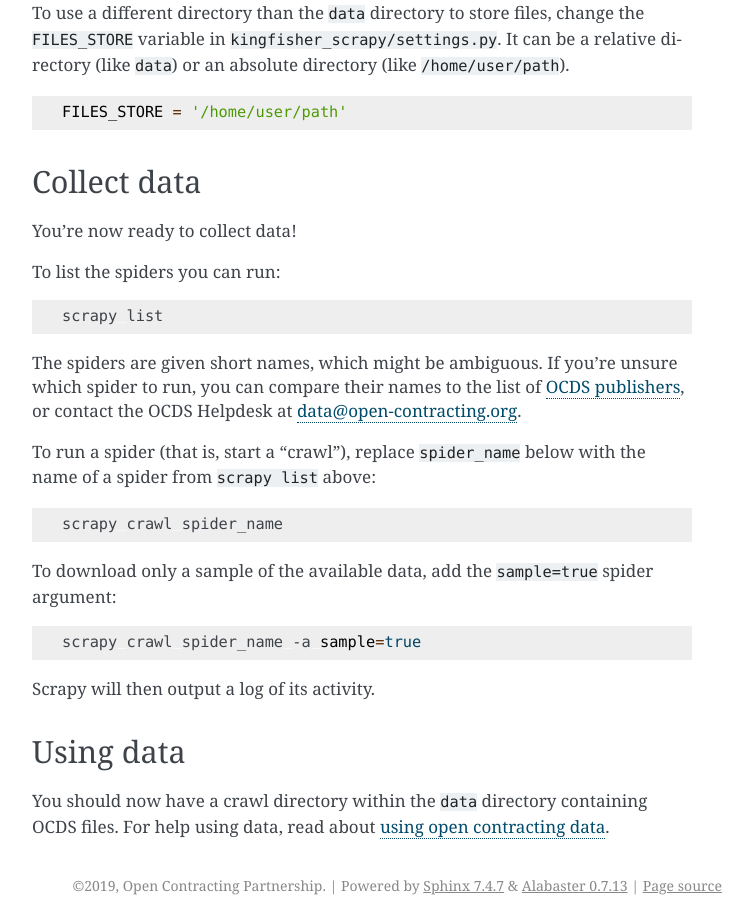
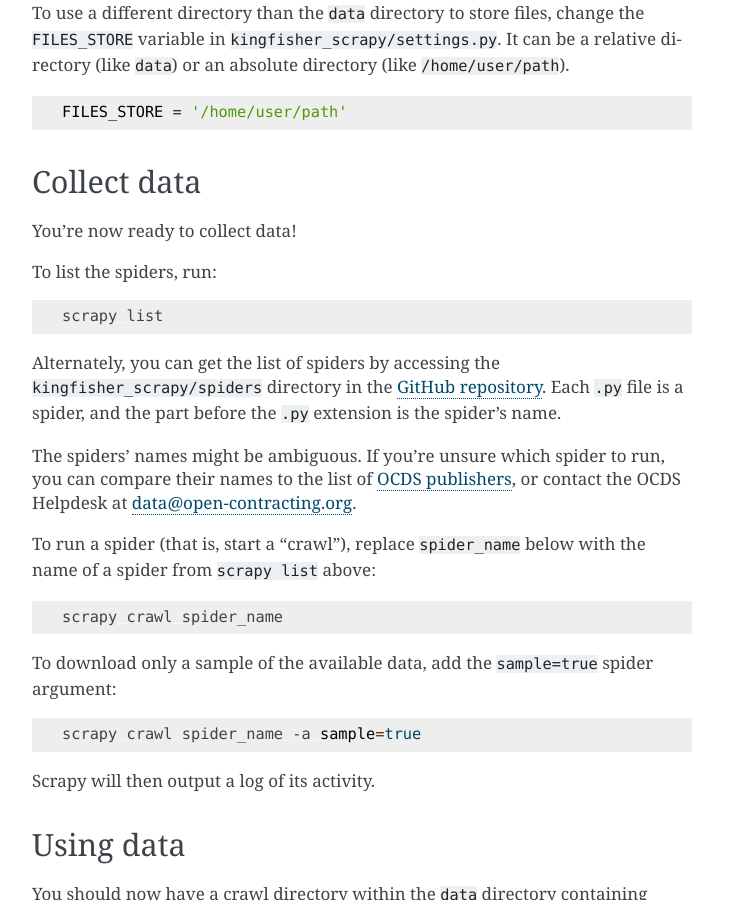
Before and after one commit to open-contracting/kingfisher-collect, a Sphinx documentation site: the page built from docs/use-cases/local.rst, in a window 1280 px wide and 900 px high, scrolled down 1450 px. Shown: the whole window, without its empty margins (388-1141 px from the left). Built offline with Sphinx 7.4.7, drawn with Linux system fonts in a browser that asks for light colours.

Commit message:
Merge sources.rst into user's guide

```diff
--- a/docs/index.rst
+++ b/docs/index.rst
@@ -14,7 +14,6 @@ You can also consider using Kingfisher Scrape with `Scrapy Cloud <https://scrapi
 .. toctree::
    :maxdepth: 2
 
-   sources.rst
    use-cases/index.rst
    crawl-report-guide.rst
    cli.rst
--- a/docs/sources.rst
+++ /dev/null
@@ -1,6 +0,0 @@
-Sources
--------
-
-Refer to the `kingfisher-scrape GitHub repository <https://github.com/open-contracting/kingfisher-scrape/tree/master/kingfisher_scrapy/spiders>`_ for the list of spiders. Each ``.py`` file is a spider; the part before the ``.py`` extension is used as the :code:`source_id` in Kingfisher, for example: ``afghanistan_releases``.
-
-There is a special ``test_fail`` spider that deliberately generates HTTP errors. You can use this to make sure errors are recorded properly.
--- a/docs/use-cases/local.rst
+++ b/docs/use-cases/local.rst
@@ -61,13 +61,15 @@ Collect data
 
 You're now ready to collect data!
 
-To list the spiders you can run:
+To list the spiders, run:
 
 .. code-block:: bash
 
     scrapy list
 
-The spiders are given short names, which might be ambiguous. If you're unsure which spider to run, you can compare their names to the list of `OCDS publishers <https://www.open-contracting.org/worldwide/#/table>`__, or contact the OCDS Helpdesk at data@open-contracting.org.
+Alternately, you can get the list of spiders by accessing the ``kingfisher_scrapy/spiders`` directory in the `GitHub repository <https://github.com/open-contracting/kingfisher-scrape/tree/master/kingfisher_scrapy/spiders>`_. Each ``.py`` file is a spider, and the part before the ``.py`` extension is the spider's name.
+
+The spiders' names might be ambiguous. If you're unsure which spider to run, you can compare their names to the list of `OCDS publishers <https://www.open-contracting.org/worldwide/#/table>`__, or contact the OCDS Helpdesk at data@open-contracting.org.
 
 To run a spider (that is, start a "crawl"), replace ``spider_name`` below with the name of a spider from ``scrapy list`` above:
 
```
Also changed, not shown: 1 other file.
